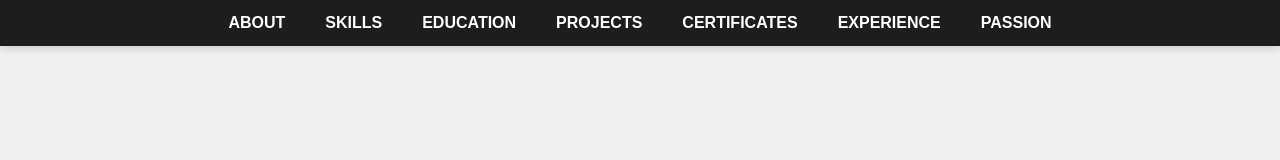
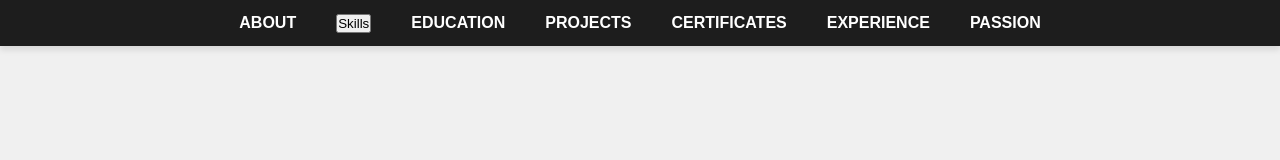
Before and after one commit to SidheshwarSarangal/Portfolio, a React app: page /#/ in a window 1280 px wide. Shown: the top 160 px of the page. Built offline with nearby package versions, Linux system fonts and the light colour scheme.

Commit message:
Deploy portfolio

```diff
--- a/pages/Home.js
+++ b/pages/Home.js
@@ -199,7 +199,7 @@ const Home = () => {
             <div className="navbar">
                 <div id="top-bar">
                     <div className="nav-item">About</div>
-                    <div className="nav-item"><a href="#Skills">Skills</a></div>
+                    <div className="nav-item"><button onClick={() => document.getElementById('skills-page')?.scrollIntoView({ behavior: 'smooth' })}>Skills</button></div>
                     <div className="nav-item"><a href="#Education">Education</a></div>
                     <div className="nav-item"><a href="#Projects">Projects</a></div>
                     <div className="nav-item"><a href="#Certificates">Certificates</a></div>
```
Also changed, not shown: 1 other file (tests, documents, lock files or other folders).
